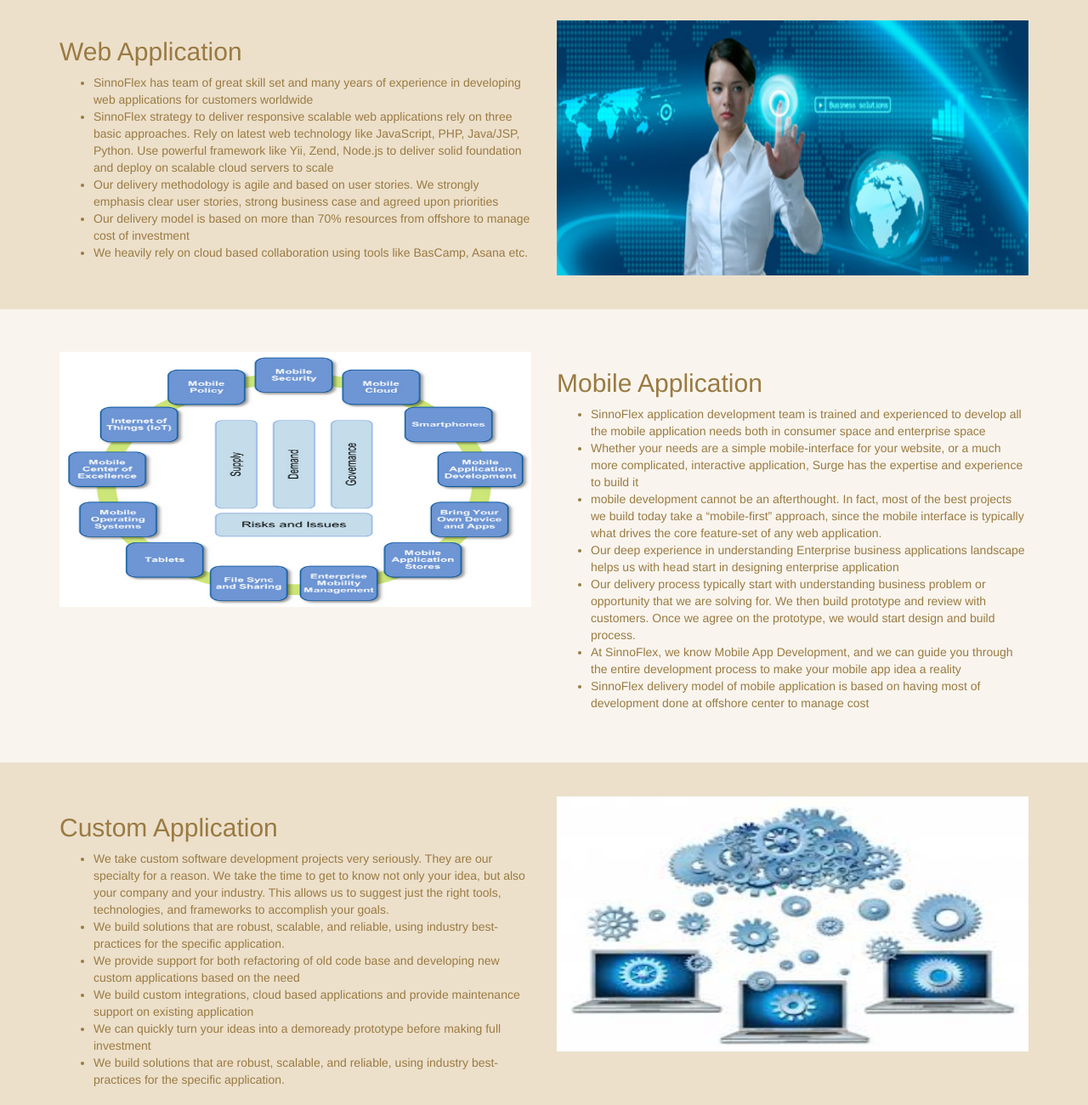
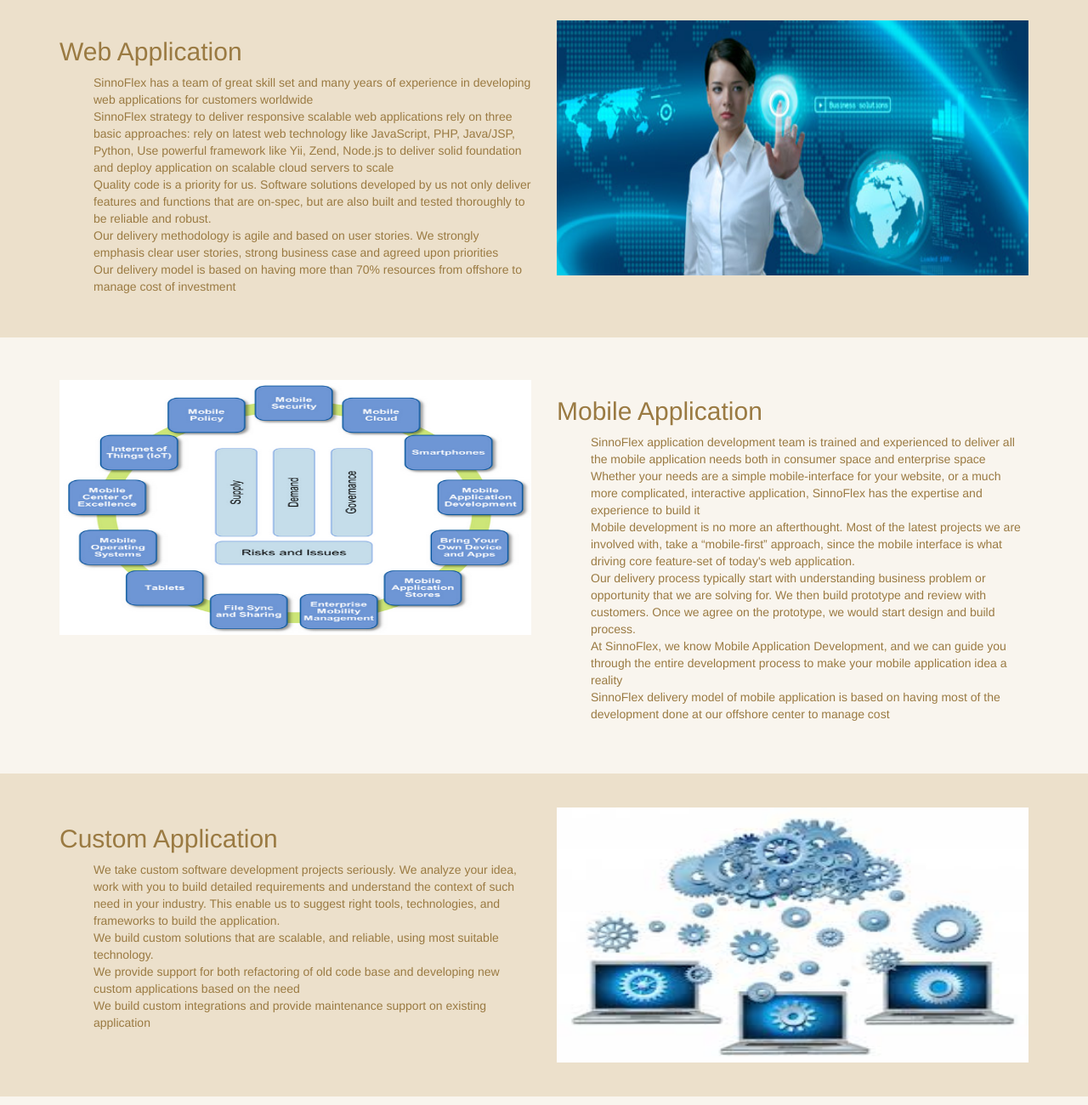
Before and after one commit to chanchalhazra/SinnoFlex, a plain HTML site: page services/TechnologyServices.html in a window 1280 px wide. Shown: the part 1120-2420 px from the top of the page at 85% size. Drawn offline with nearby package versions, Linux system fonts and the light colour scheme; files that its build step writes are made by us from their sources; files whose address does not match are found by name.

Commit message:
Merge origin/master
Conflicts:
	protected/controllers/UsersController.php

```diff
--- a/services/TechnologyServices.html
+++ b/services/TechnologyServices.html
@@ -209,15 +209,17 @@
           <div class="row">
           <div class="col-lg-6 col-md-6 col-sm-6">
             <h2 id="WEBAPP">Web Application</h2>
-            <ul>
-              <li>SinnoFlex has team of great skill set and many years of experience in developing web applications for customers worldwide</li>
-              <li>SinnoFlex strategy to deliver responsive scalable web applications rely on three basic approaches.
-              Rely on latest web technology like JavaScript, PHP, Java/JSP, Python. Use powerful framework like Yii, Zend, Node.js to deliver
-              solid foundation and deploy on scalable cloud servers to scale</li>
+            <ul style="list-style-type: none;">
+              <li>SinnoFlex has a team of great skill set and many years of experience in developing web applications for customers worldwide</li>
+              <li>SinnoFlex strategy to deliver responsive scalable web applications rely on three basic approaches:
+              rely on latest web technology like JavaScript, PHP, Java/JSP, Python, Use powerful framework like Yii, Zend, Node.js to deliver
+              solid foundation and deploy application on scalable cloud servers to scale</li>
+              <li> Quality code is a priority for us. Software solutions developed by us not only deliver features and functions that are on-spec,
+                  but are also built and tested thoroughly to be reliable and robust.</li>
              <li>Our delivery methodology is agile and based on user stories. We strongly emphasis clear user stories, strong business case and
              agreed upon priorities</li>
-              <li>Our delivery model is based on more than 70% resources from offshore to manage cost of investment</li>
-              <li>We heavily rely on cloud based collaboration using tools like BasCamp, Asana etc.</li>
+              <li>Our delivery model is based on having more than 70% resources from offshore to manage cost of investment</li>
+
             </ul>
           </div>
           <div class="col-lg-6 col-md-6 col-sm-6">
@@ -239,18 +241,17 @@
           </div>
           <div class="col-lg-6 col-md-6 col-sm-6">
             <h2 id="MOBILE">Mobile Application</h2>
-            <ul>
-              <li>SinnoFlex application development team is trained and experienced to develop all the mobile
+            <ul style="list-style-type: none;">
+              <li>SinnoFlex application development team is trained and experienced to deliver all the mobile
                   application needs both in consumer space and enterprise space</li>
               <li>Whether your needs are a simple mobile-interface for your website, or a much more complicated,
-                  interactive application, Surge has the expertise and experience to build it</li>
-               <li>mobile development cannot be an afterthought.  In fact, most of the best projects we build today take a “mobile-first” approach, since the
-                   mobile interface is typically what drives the core feature-set of any web application.</li>
-              <li>Our deep experience in understanding Enterprise business applications landscape helps us with head start in designing enterprise application</li>
+                  interactive application, SinnoFlex has the expertise and experience to build it</li>
+               <li>Mobile development is no more an afterthought.  Most of the latest projects we are involved with, take a “mobile-first” approach, since the
+                   mobile interface is what driving core feature-set of today's web application.</li>
               <li>Our delivery process typically start with understanding business problem or opportunity that we are solving for.
               We then build prototype and review with customers. Once we agree on the prototype, we would start design and build process.</li>
-              <li> At SinnoFlex, we know Mobile App Development, and we can guide you through the entire development process to make your mobile app idea a reality</li>
-              <li>SinnoFlex delivery model of mobile application is based on having most of development done at offshore center to manage cost </li>
+              <li> At SinnoFlex, we know Mobile Application Development, and we can guide you through the entire development process to make your mobile application idea a reality</li>
+              <li>SinnoFlex delivery model of mobile application is based on having most of the development done at our offshore center to manage cost </li>
 
             </ul>
           </div>
@@ -267,17 +268,14 @@
         <div class="row">
           <div class="col-lg-6 col-md-6 col-sm-6">
             <h2 id="CUSTOM">Custom Application</h2>
-            <ul>
+            <ul style="list-style-type: none;">
 
-              <li>We take custom software development projects very seriously.  They are our specialty for a reason.  We take the time to
-                  get to know not only your idea, but also your company and your industry.  This allows us to suggest just the right tools,
-                  technologies, and frameworks to accomplish your goals.</li>
-               <li>We build solutions that are robust, scalable, and reliable, using industry best-practices for the specific application.</li>
+              <li>We take custom software development projects seriously. We analyze your idea, work with you to build detailed requirements and understand the
+                  context of such need in your industry.  This enable us to suggest right tools,
+                  technologies, and frameworks to build the application.</li>
+               <li>We build custom solutions that are scalable, and reliable, using most suitable technology.</li>
               <li>We provide support for both refactoring of old code base and developing new custom applications based on the need</li>
-              <li>We build custom integrations, cloud based applications and provide maintenance support on existing application</li>
-              <li>We can quickly turn your ideas into a demoready prototype before making full investment</li>
-              <li>We build solutions that are robust, scalable, and reliable, using industry best-practices for the specific application.</li>
-
+              <li>We build custom integrations and provide maintenance support on existing application</li>
 
             </ul>
           </div>
```
Also changed, not shown: services/StaffAugmentation.html (+2 -2 lines).
